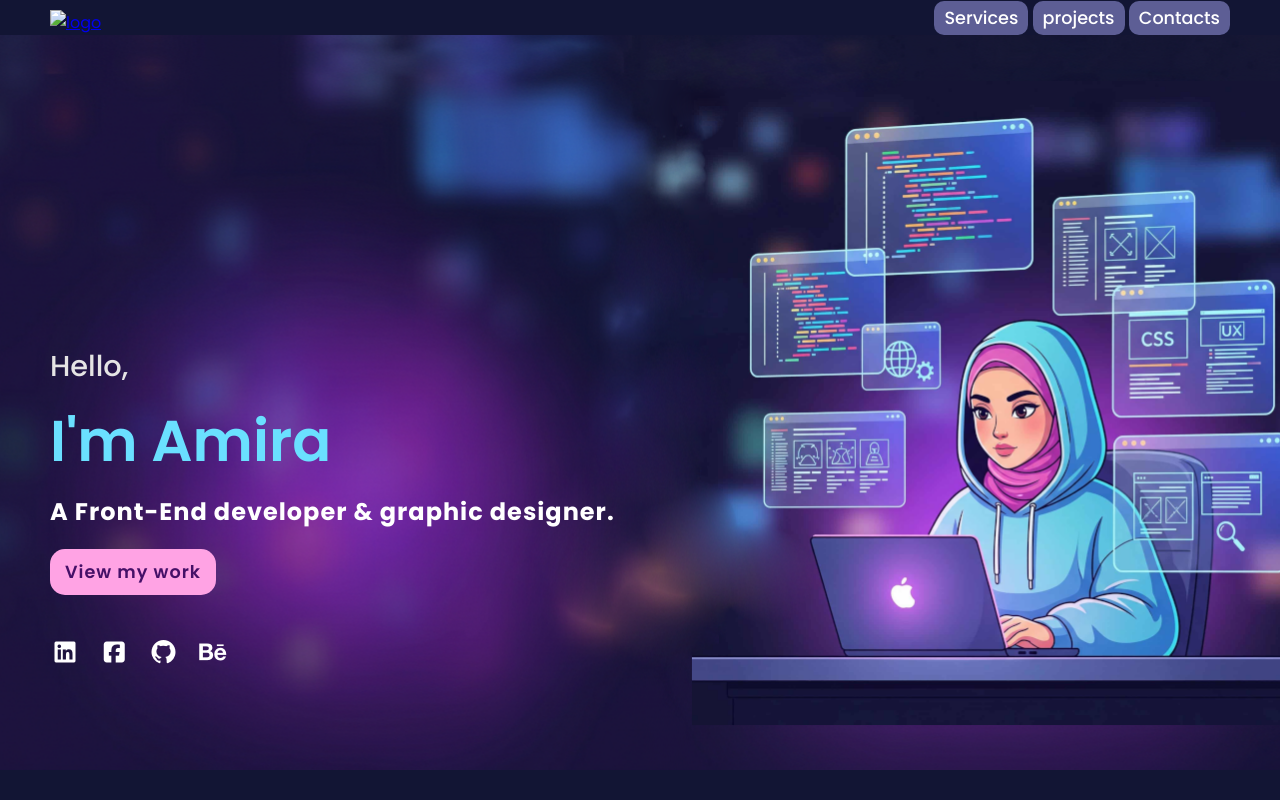
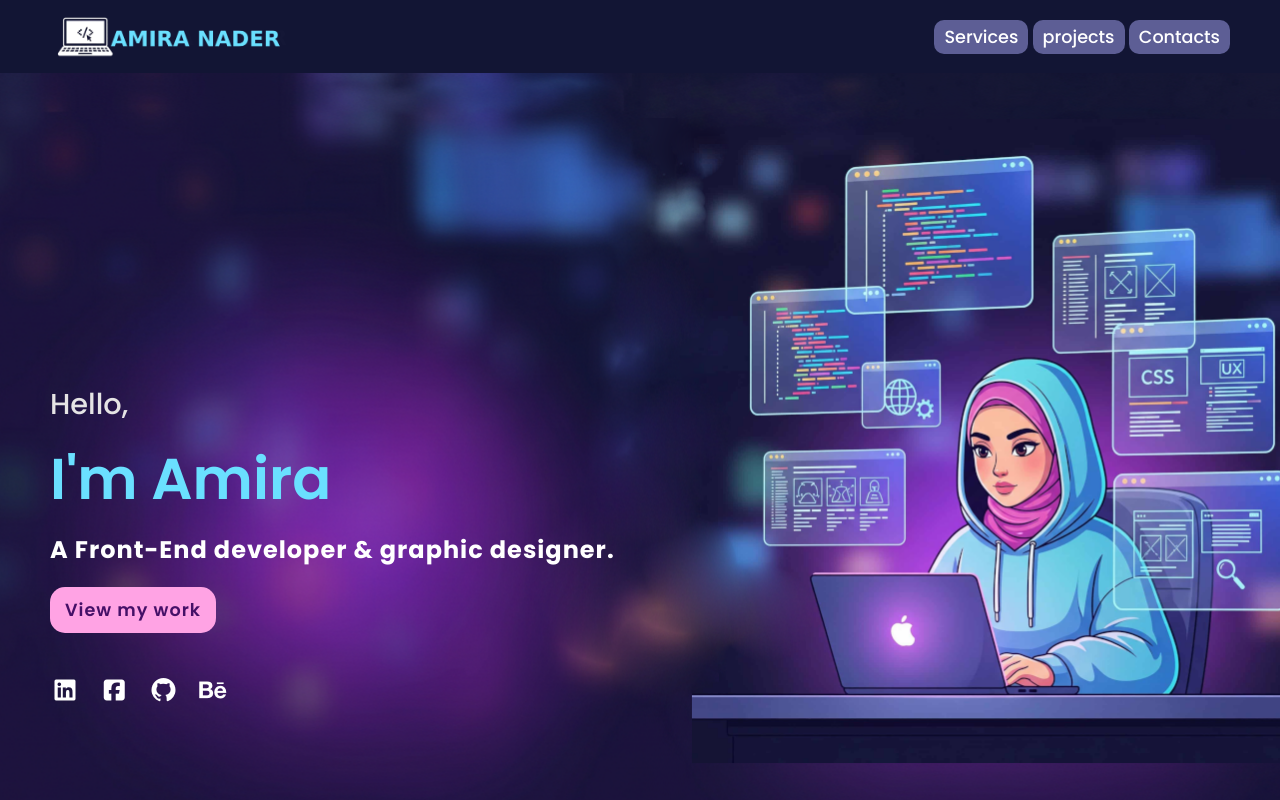
Before and after one commit to amira713/my-portfolio, a plain HTML site: page index.html in a window 1280 px wide. Shown: the top 800 px of the page. Drawn offline with Linux system fonts and the light colour scheme; the site is published under a folder, as on GitHub Pages, so addresses that start at the root find nothing.

Commit message:
Modify logo image in html file

```diff
--- a/index.html
+++ b/index.html
@@ -11,7 +11,7 @@
     <!-- start header -->
      <header>
         <a href="#" class="logo">
-            <img src="/images/logo.webp" alt="logo">
+            <img src="images/logo.webp" alt="logo">
         </a>
             <nav class="navigation">
               <a href="#services">Services</a>
```
